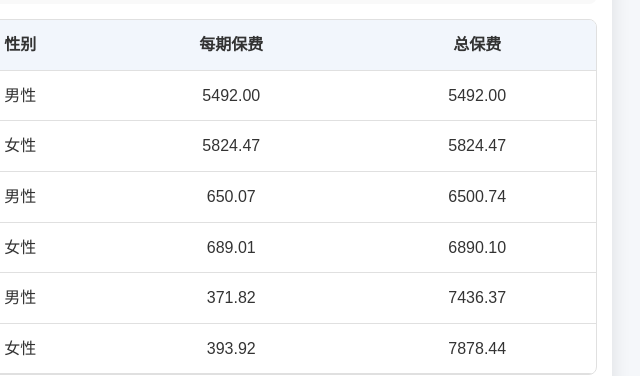
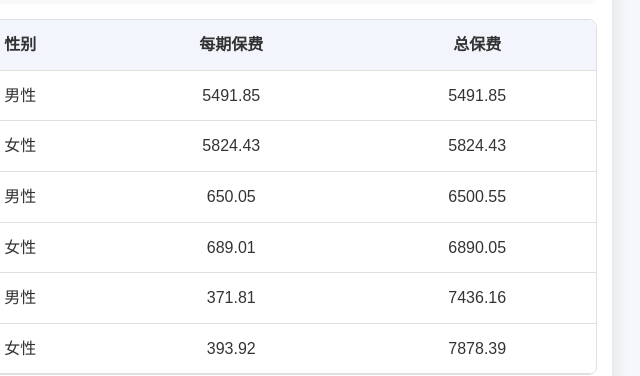
Before and after one commit to iiuukk/iiuukk.github.io, a plain HTML site: page index.html in a window 1280 px wide. Shown: the part 395-771 px from the top of the page, 628-1268 px from the left. Drawn offline with Linux system fonts and the light colour scheme.

Commit message:
Update index.html

```diff
--- a/index.html
+++ b/index.html
@@ -197,69 +197,69 @@
     </div>
 
     <script>
-        // 直接使用您提供的精确保费数据
+        // 使用您提供的最新精确保费数据
         // 格式: [年龄, 趸交(男), 趸交(女), 10年交(男), 10年交(女), 20年交(男), 20年交(女)]
         const premiumData = [
-            [0, 2394.806954, 2404.835928, 283.3167358, 284.4265164, 161.9862375, 162.5852897],
-            [1, 2529.784431, 2549.976472, 299.2885416, 301.5926913, 171.1212805, 172.3995701],
-            [2, 2666.305671, 2697.762989, 315.4449701, 319.0729424, 180.3621223, 182.393129],
-            [3, 2804.292411, 2848.098498, 331.776263, 336.8553692, 189.7034611, 192.5594603],
-            [4, 2943.709606, 3000.900284, 348.2782136, 354.930051, 199.1420433, 202.8931254],
-            [5, 3084.552988, 3156.107374, 364.950603, 373.2896033, 208.6778742, 213.3895736],
-            [6, 3226.867188, 3313.675893, 381.7982181, 391.9293298, 218.3150585, 224.046055],
-            [7, 3370.750532, 3473.59298, 398.8319632, 410.8474135, 228.0587187, 234.8620751],
-            [8, 3516.328789, 3635.880428, 416.0680824, 430.0460464, 237.9175395, 245.8387882],
-            [9, 3663.769533, 3800.593051, 433.5254299, 449.5324843, 247.9041561, 256.9796658],
-            [10, 3813.29114, 3967.819291, 451.2289379, 469.3167243, 258.0323546, 268.2911355],
-            [11, 3965.138308, 4137.690749, 469.2098231, 489.4141251, 268.3182199, 279.7824009],
-            [12, 4119.584589, 4310.382593, 487.499189, 509.8457083, 278.7821386, 291.4644406],
-            [13, 4276.955964, 4486.095542, 506.1345245, 530.6355071, 289.4453919, 303.3514153],
-            [14, 4437.597036, 4665.070814, 525.1599986, 551.811713, 300.3303408, 315.4606585],
-            [15, 4601.86772, 4847.591533, 544.6165521, 573.4077811, 311.4641051, 327.8097023],
-            [16, 4770.179148, 5033.946532, 564.551476, 595.4589067, 322.8731851, 340.4189151],
-            [17, 4942.935534, 5224.457182, 585.0171025, 618.0024194, 334.5837856, 353.3116532],
-            [18, 5120.537719, 5419.48031, 606.0585488, 641.0804745, 346.627068, 366.5096017],
-            [19, 5303.42963, 5619.359333, 627.7266765, 664.7351819, 359.0300726, 380.0372762],
-            [20, 5492.003896, 5824.469583, 650.0736346, 689.0097519, 371.8186943, 393.9220067],
-            [21, 5686.639812, 6035.217881, 673.1411956, 713.9530151, 385.0245535, 408.1881114],
-            [22, 5887.764138, 6251.987426, 696.9778081, 739.6114843, 398.670171, 422.8634967],
-            [23, 6095.700457, 6475.196907, 721.6288364, 766.0328807, 412.7782714, 437.9782272],
-            [24, 6310.782243, 6705.28824, 747.1294297, 793.2720589, 427.3800005, 453.5584246],
-            [25, 6533.223091, 6940.685665, 773.5030279, 821.1421973, 442.4781267, 469.5005206],
-            [26, 6763.542948, 7184.379341, 800.8192019, 849.9944273, 458.1120957, 486.0073661],
-            [27, 7002.03637, 7436.675283, 829.1055458, 879.8711726, 474.3106857, 503.0958871],
-            [28, 7249.068218, 7697.853267, 858.4087361, 910.8019461, 491.0839942, 520.7899998],
-            [29, 7504.86364, 7968.261312, 888.7595587, 942.8254557, 508.4544461, 539.1107232],
-            [30, 7769.774085, 8248.222691, 920.1894415, 975.9874076, 526.4524969, 558.0770025],
-            [31, 8044.184147, 8538.050864, 952.756294, 1010.32023, 545.0885117, 577.7176281],
-            [32, 8328.343294, 8838.155824, 986.4865838, 1045.869353, 564.3900557, 598.0528343],
-            [33, 8622.675809, 9148.867593, 1021.416474, 1082.682806, 584.3881943, 619.1040335],
-            [34, 8927.573962, 9470.539427, 1057.618794, 1120.796396, 605.0935077, 640.9065044],
-            [35, 9243.314768, 9803.661013, 1095.111403, 1160.264318, 626.5283848, 663.4778265],
-            [36, 9570.420604, 10148.55069, 1133.940061, 1201.13517, 648.7152845, 686.8424927],
-            [37, 9909.269515, 10505.62833, 1174.186572, 1243.448875, 671.6766324, 711.0264716],
-            [38, 10260.17202, 10875.43586, 1215.864726, 1287.271225, 695.4345584, 736.0560623],
-            [39, 10623.77935, 11258.30476, 1259.031179, 1332.648646, 720.0108118, 761.9578884],
-            [40, 11000.42256, 11654.73471, 1303.773137, 1379.626143, 745.4274469, 788.7589741],
-            [41, 11390.45424, 12065.29682, 1350.101588, 1428.285275, 771.4718118, 816.3765751],
-            [42, 11794.69419, 12490.35293, 1398.086258, 1478.665608, 799.2284944, 845.328204],
-            [43, 12213.37891, 12930.50424, 1447.817527, 1530.818694, 828.1028976, 875.3717763],
-            [44, 12646.91115, 13386.33037, 1499.302088, 1584.847536, 858.1607663, 906.5612909],
-            [45, 13096.33293, 13858.23014, 1552.62673, 1640.77754, 889.4742859, 938.955961],
-            [46, 13561.71654, 14346.94093, 1607.881568, 1698.675798, 922.1229002, 972.6213335],
-            [47, 14043.56121, 14853.01551, 1665.069366, 1758.65374, 956.1944155, 1007.630477],
-            [48, 14543.10371, 15376.89972, 1724.294926, 1820.68304, 991.7866167, 1044.065135],
-            [49, 15060.25424, 15919.51794, 1785.448831, 1884.813037, 1029.009665, 1082.01696],
-            [50, 15595.65034, 16481.33394, 1848.563523, 1951.165719, 1067.989518, 1121.58879],
-            [51, 16150.63583, 17062.85688, 1913.879253, 2019.814143, 1108.872554, 1162.896377],
-            [52, 16725.0282, 17665.25362, 1982.268178, 2091.237476, 1151.831441, 1206.071028],
-            [53, 17319.56914, 18288.16224, 2053.917604, 2165.621725, 1197.07237, 1251.263466],
-            [54, 17933.41313, 18932.13867, 2129.129184, 2243.177898, 1244.843621, 1298.649322],
-            [55, 18566.87883, 19598.58857, 2208.247484, 2324.147861, 1295.445639, 1348.436097],
-            [56, 19222.74981, 20287.88358, 2291.667076, 2408.811624, 1349.242387, 1400.871301],
-            [57, 19899.47945, 21000.02098, 2379.842062, 2497.495662, 1406.674191, 1456.251519],
-            [58, 20596.84508, 21735.52148, 2473.300379, 2590.581986, 1468.272188, 1514.932064],
-            [59, 21314.98374, 22494.88378, 2572.663714, 2688.517401, 1534.674724, 1577.336999],
+            [0, 2394.727683, 2404.816724, 283.3073586, 284.4242452, 161.9808767, 162.5839915],
+            [1, 2529.702375, 2549.956595, 299.2788349, 301.5903405, 171.1157313, 172.3982264],
+            [2, 2666.220737, 2697.742416, 315.4349229, 319.0705093, 180.3563782, 182.3917382],
+            [3, 2804.204495, 2848.077201, 331.7658634, 336.8528505, 189.6975155, 192.5580205],
+            [4, 2943.618606, 3000.878244, 348.2674486, 354.9274444, 199.135889, 202.8916354],
+            [5, 3084.458797, 3156.084561, 364.9394602, 373.2869053, 208.671504, 213.3880314],
+            [6, 3226.769692, 3313.652281, 381.7866844, 391.9265373, 218.3084643, 224.0444588],
+            [7, 3370.649611, 3473.568541, 398.820024, 410.8445231, 228.0518931, 234.8604229],
+            [8, 3516.224327, 3635.855132, 416.0557242, 430.0430547, 237.9104744, 245.8370781],
+            [9, 3663.661406, 3800.566868, 433.512638, 449.5293877, 247.8968425, 256.9778958],
+            [10, 3813.179213, 3967.792191, 451.2156961, 469.3135192, 258.0247843, 268.2893034],
+            [11, 3965.022454, 4137.662699, 469.1961165, 489.4108077, 268.310384, 279.7805046],
+            [12, 4119.464668, 4310.35356, 487.4850014, 509.8422745, 278.7740268, 291.4624779],
+            [13, 4276.831827, 4486.065492, 506.1198377, 530.631953, 289.4369956, 303.3493837],
+            [14, 4437.468542, 4665.03971, 525.1447963, 551.8080344, 300.32165, 315.4585557],
+            [15, 4601.734718, 4847.559338, 544.6008163, 573.4039734, 311.4551081, 327.8075259],
+            [16, 4770.041467, 5033.91321, 564.5351862, 595.4549656, 322.8638725, 340.4166623],
+            [17, 4942.793022, 5224.422691, 585.000241, 617.9983402, 334.5741463, 353.3093215],
+            [18, 5120.390205, 5419.44461, 606.0410956, 641.0762521, 346.617089, 366.5071883],
+            [19, 5303.276925, 5619.322383, 627.7086084, 664.7308116, 359.0197435, 380.0347781],
+            [20, 5491.845832, 5824.431336, 650.0549325, 689.0052285, 371.8080031, 393.9194211],
+            [21, 5686.476203, 6035.178293, 673.1218373, 713.948333, 385.0134851, 408.1854352],
+            [22, 5887.594767, 6251.946452, 696.9577671, 739.6066382, 398.6587145, 422.8607266],
+            [23, 6095.525142, 6475.154495, 721.6080921, 766.0278648, 412.7664134, 437.97536],
+            [24, 6310.600752, 6705.244342, 747.1079578, 793.2668668, 427.3677237, 453.5554571],
+            [25, 6533.03523, 6940.640229, 773.4807981, 821.1368234, 442.4654196, 469.4974487],
+            [26, 6763.348496, 7184.332309, 800.7961921, 849.9888645, 458.0989396, 486.0041867],
+            [27, 7001.835061, 7436.626605, 829.081729, 879.8654151, 474.2970685, 503.0925964],
+            [28, 7248.859845, 7697.802884, 858.3840776, 910.7959868, 491.0699001, 520.7865934],
+            [29, 7504.647956, 7968.209159, 888.7340352, 942.819287, 508.4398535, 539.1071976],
+            [30, 7769.550788, 8248.168711, 920.1630233, 975.9810228, 526.4373933, 558.0733536],
+            [31, 8043.953015, 8537.994994, 952.7289408, 1010.313622, 545.0728798, 577.7138508],
+            [32, 8328.104055, 8838.09799, 986.4582717, 1045.862512, 564.3779294, 598.0489249],
+            [33, 8622.428115, 9148.807734, 1021.38717, 1082.675726, 584.3963416, 619.0999875],
+            [34, 8927.317579, 9470.477472, 1057.588451, 1120.789068, 605.1340139, 640.9112379],
+            [35, 9243.049397, 9803.596878, 1095.079998, 1160.256731, 626.6247612, 663.4964526],
+            [36, 9570.145842, 10148.48431, 1133.907542, 1201.127318, 648.8915183, 686.8906669],
+            [37, 9908.98512, 10505.55961, 1174.152914, 1243.440749, 671.9655783, 711.1140597],
+            [38, 10259.87766, 10875.36474, 1215.82989, 1287.262812, 695.8772147, 736.2064357],
+            [39, 10623.47456, 11258.23115, 1258.995107, 1332.639939, 720.6533488, 762.1903117],
+            [40, 11000.10709, 11654.65851, 1303.735803, 1379.617132, 746.3338306, 789.1051319],
+            [41, 11390.12773, 12065.21795, 1350.062951, 1428.275946, 772.9386661, 816.9797412],
+            [42, 11794.35609, 12490.27131, 1398.046247, 1478.655954, 800.5201837, 845.8509646],
+            [43, 12213.02899, 12930.41974, 1447.776121, 1530.808703, 829.221042, 875.8220654],
+            [44, 12646.54901, 13386.24291, 1499.259241, 1584.837193, 859.1301329, 906.942518],
+            [45, 13095.95791, 13858.13962, 1552.582359, 1640.766836, 890.302156, 939.2817919],
+            [46, 13561.32844, 14346.84722, 1607.835657, 1698.664716, 922.8293156, 972.8939376],
+            [47, 14043.15931, 14852.91853, 1665.021645, 1758.642247, 956.7989673, 1007.863937],
+            [48, 14542.68779, 15376.79936, 1724.252815, 1820.671141, 992.3005888, 1044.266328],
+            [49, 15059.82386, 15919.41404, 1785.415062, 1884.803262, 1029.463588, 1082.194306],
+            [50, 15595.20465, 16481.22642, 1848.540512, 1951.173596, 1068.39182, 1121.75506],
+            [51, 16150.17466, 17062.74537, 1914.511978, 2020.037256, 1109.246399, 1163.054577],
+            [52, 16724.54886, 17665.13817, 1982.825911, 2091.427419, 1152.194448, 1206.224865],
+            [53, 17319.07276, 18288.04272, 2054.431593, 2165.794938, 1197.433095, 1251.417463],
+            [54, 17932.89916, 18932.01495, 2129.636883, 2243.354066, 1245.212487, 1298.808925],
+            [55, 18566.45598, 19598.58857, 2208.793515, 2324.350476, 1295.838602, 1348.607868],
+            [56, 19222.74981, 20287.88358, 2292.304612, 2409.068526, 1349.686372, 1401.064927],
+            [57, 19899.47945, 21000.02098, 2380.654726, 2497.839627, 1407.190163, 1456.482616],
+            [58, 20596.84508, 21735.52148, 2474.318909, 2591.050893, 1468.827698, 1515.193333],
+            [59, 21314.98374, 22494.88378, 2573.697441, 2689.020591, 1535.213685, 1577.59806],
             [60, 22053.96331, 23278.57724, 2678.676472, 2791.824178, 1606.646415, 1643.97011]
         ];
 
```
